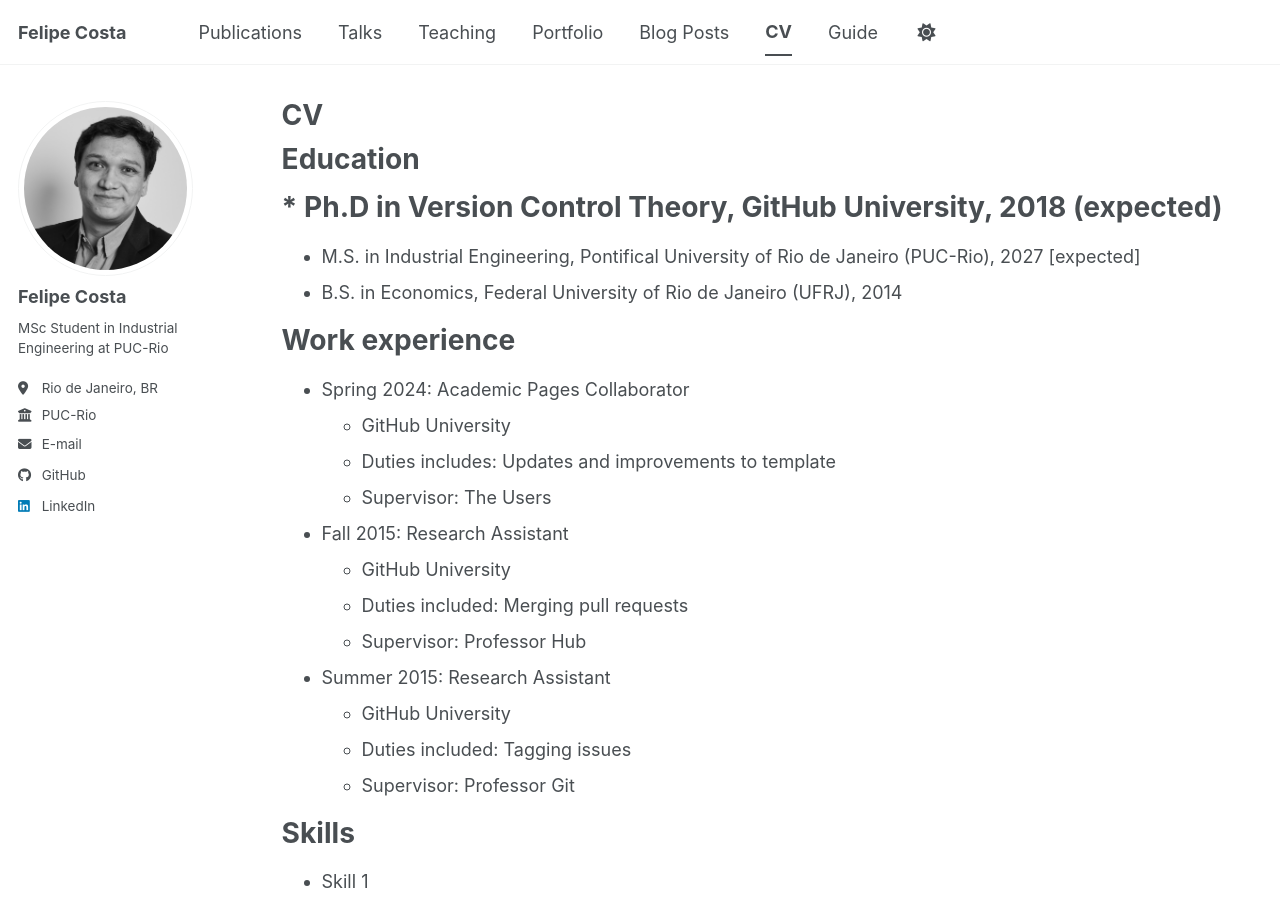
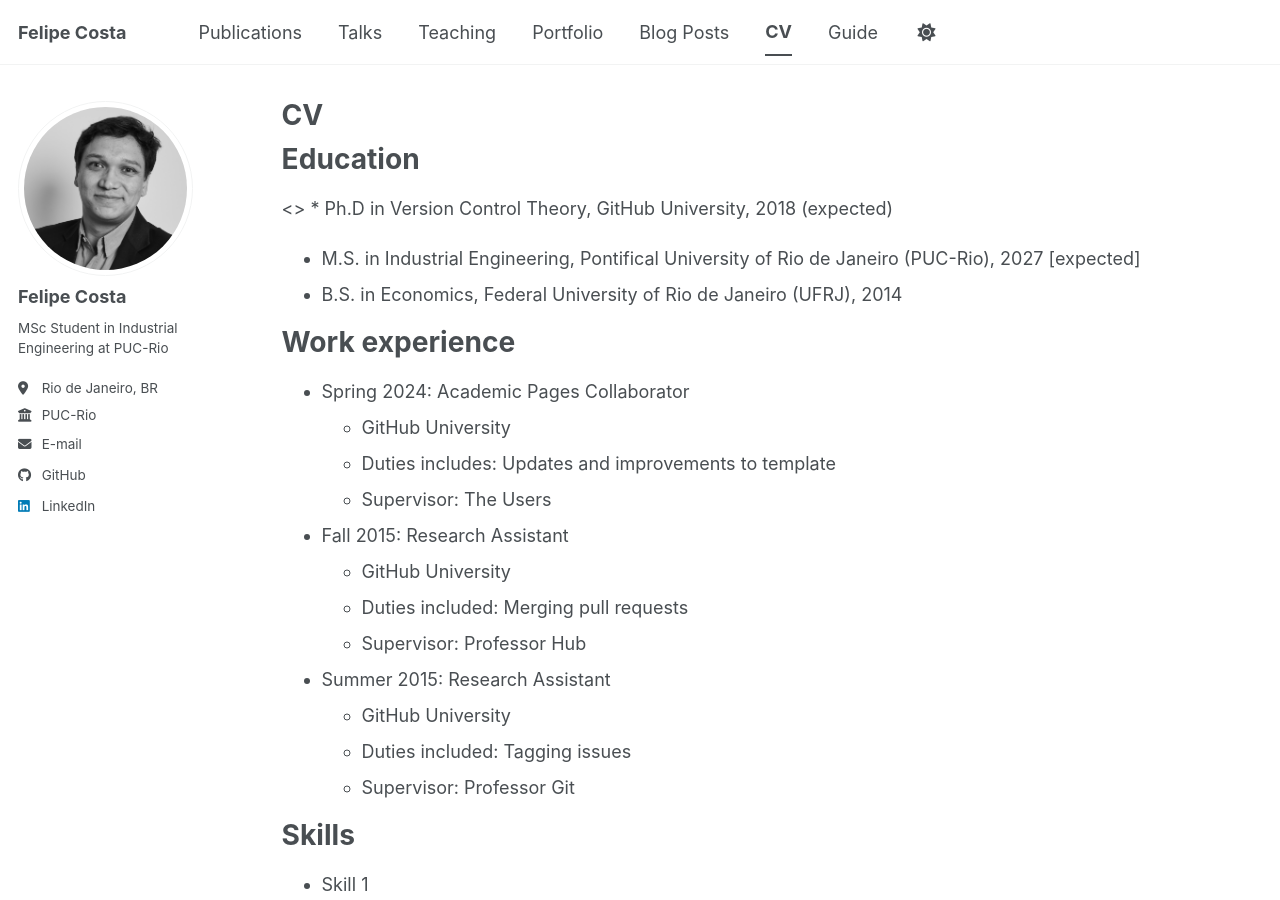
Before and after one commit to fimperiano/fimperiano.github.io, a Jekyll site: the page built from _pages/cv.md, in a window 1280 px wide and 900 px high. Built offline with Jekyll 4.4.1, drawn with Linux system fonts in a browser that asks for light colours; a script bundle is joined from its source files by our own code; library files that are not in the unit come from our copies.

Commit message:
Fix formatting for Ph.D entry in CV
Corrected formatting for Ph.D entry in CV.

```diff
--- a/_pages/cv.md
+++ b/_pages/cv.md
@@ -11,7 +11,7 @@
 
 Education
 ======
-# * Ph.D in Version Control Theory, GitHub University, 2018 (expected)
+<> * Ph.D in Version Control Theory, GitHub University, 2018 (expected)
 * M.S. in  Industrial Engineering, Pontifical University of Rio de Janeiro (PUC-Rio), 2027 \[expected\]
 * B.S. in Economics, Federal University of Rio de Janeiro (UFRJ), 2014
 
```
